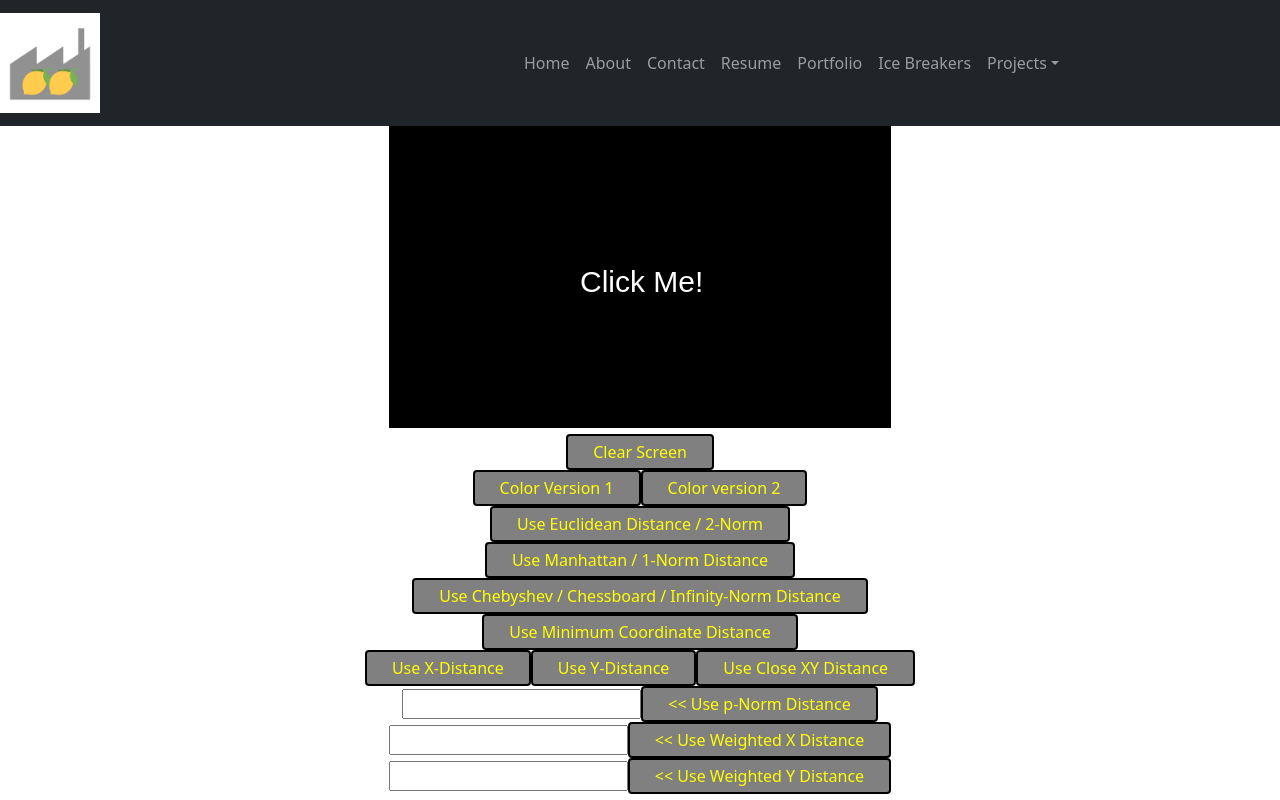
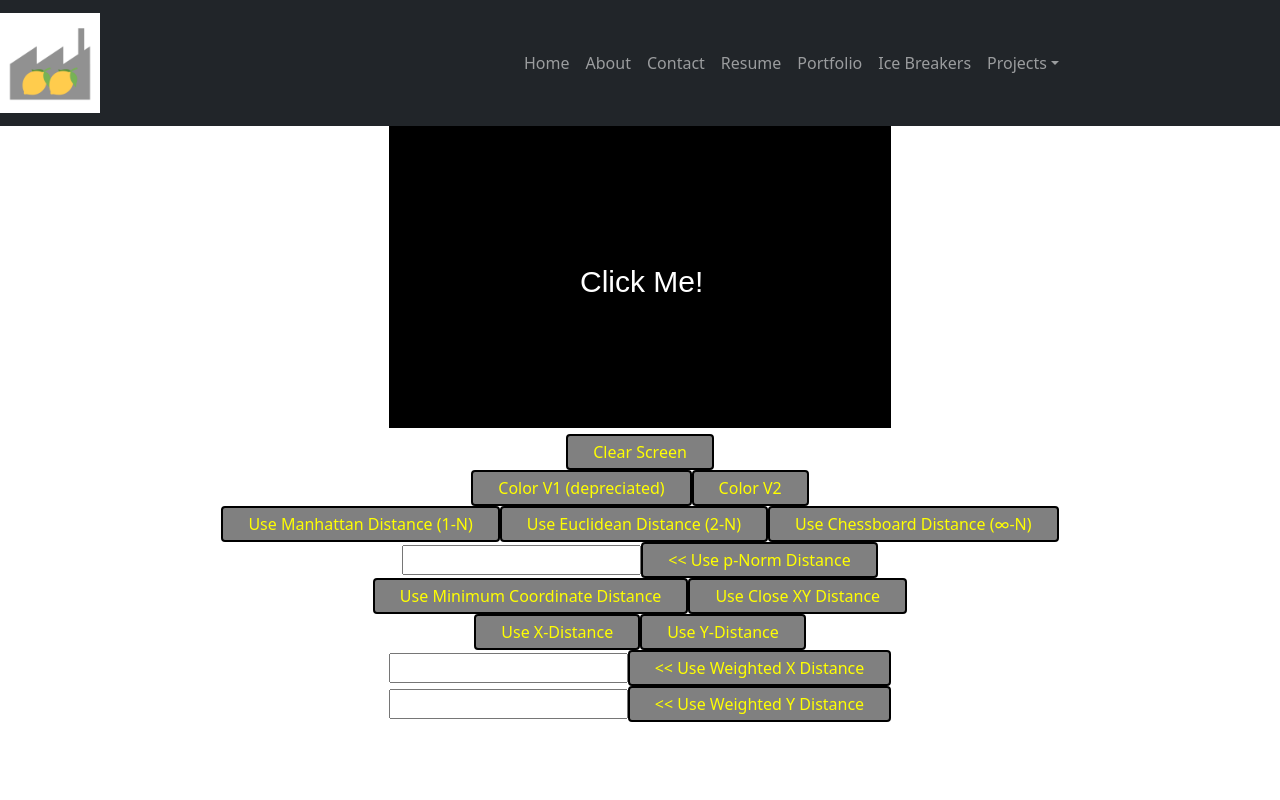
Before and after one commit to rkimpins/lemoncorp, a React (Create React App) app: page /Voronoi in a window 1280 px wide. Built offline with nearby package versions, Linux system fonts and the light colour scheme.

Commit message:
Changed ordering of buttons to logical groupings

```diff
--- a/src/components/Voronoi/Voronoi.js
+++ b/src/components/Voronoi/Voronoi.js
@@ -222,26 +222,15 @@ class Voronoi extends Component {
 				<br/>
 				<button onClick={this.drawBlankScreen}>Clear Screen</button>
 				<br/>
-				<button onClick={() => {this.version = 1;} }>Color Version 1</button>
-				<button onClick={() => {this.version = 2;} }>Color version 2</button>
+				<button onClick={() => {this.version = 1;} }>Color V1 (depreciated)</button>
+				<button onClick={() => {this.version = 2;} }>Color V2</button>
 				<br/>
-				<button onClick={() => {this.changeDistanceFunction(this.n2EuclideanDistance)}}>Use Euclidean Distance / 2-Norm</button>
-				<br/>
-				<button onClick={() => {this.changeDistanceFunction(this.manhattanDistance)}}>Use Manhattan / 1-Norm Distance</button>
-				<br/>
+				<button onClick={() => {this.changeDistanceFunction(this.manhattanDistance)}}>Use Manhattan Distance (1-N)</button>
+				<button onClick={() => {this.changeDistanceFunction(this.n2EuclideanDistance)}}>Use Euclidean Distance (2-N)</button>
 				<button
 					onClick={() => {this.changeDistanceFunction(this.chessboardDistance)}}>
-					Use Chebyshev / Chessboard / Infinity-Norm Distance
+					Use Chessboard Distance (∞-N)
 				</button>
-				<br/>
-				<button
-					onClick={() => {this.changeDistanceFunction(this.minCoordDistance)}}>
-					Use Minimum Coordinate Distance
-				</button>
-				<br/>
-				<button onClick={() => {this.changeDistanceFunction(this.xDistance)}}>Use X-Distance</button>
-				<button onClick={() => {this.changeDistanceFunction(this.yDistance)}}>Use Y-Distance</button>
-				<button onClick={() => {this.changeDistanceFunction(this.closeXYDistance)}}>Use Close XY Distance</button>
 				<br/>
 				<input type="number" id="p_input" />
 				<button
@@ -249,6 +238,15 @@ class Voronoi extends Component {
 						this.changeDistanceFunction(this.npEuclideanDistance(parseInt(document.getElementById("p_input").value)))}}>
 					{"<< Use p-Norm Distance"}
 				</button>
+				<br/>
+				<button
+					onClick={() => {this.changeDistanceFunction(this.minCoordDistance)}}>
+					Use Minimum Coordinate Distance
+				</button>
+				<button onClick={() => {this.changeDistanceFunction(this.closeXYDistance)}}>Use Close XY Distance</button>
+				<br/>
+				<button onClick={() => {this.changeDistanceFunction(this.xDistance)}}>Use X-Distance</button>
+				<button onClick={() => {this.changeDistanceFunction(this.yDistance)}}>Use Y-Distance</button>
 				<br/>
 				<input type="number" id="cx_input" />
 				<button
@@ -263,6 +261,7 @@ class Voronoi extends Component {
 						this.changeDistanceFunction(this.weightedYDistance(parseInt(document.getElementById("cy_input").value)))}}>
 					{"<< Use Weighted Y Distance"}
 				</button>
+				<br/>
 			</div>
 		);
 	}
```
